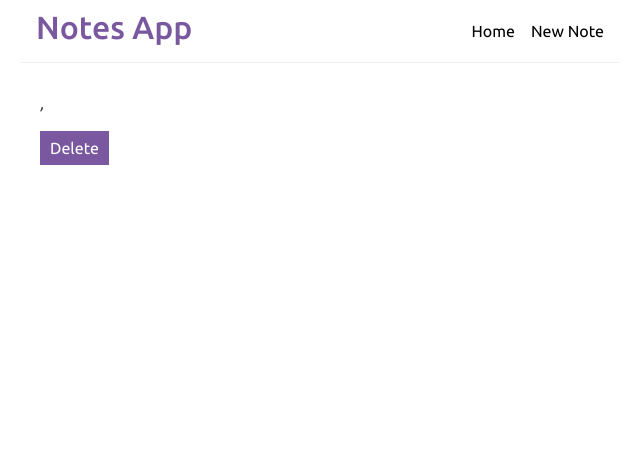
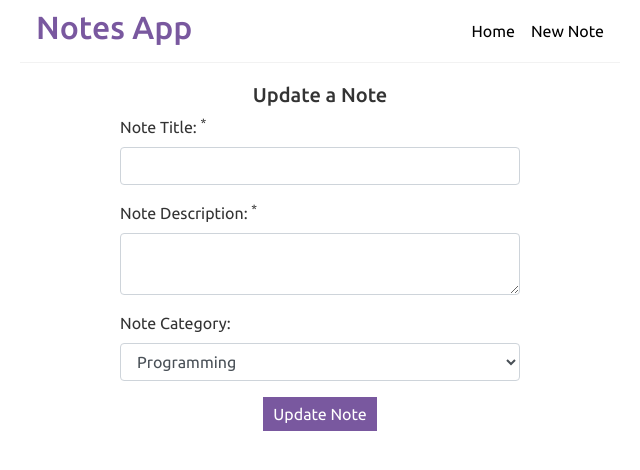
Before and after one commit to danrez2/NOTES-TAKING-APPLICATION-FRONTEND, a React (Create React App) app: page /notes/edit/1 in a window 1280 px wide. Shown: the top 470 px of the page, without its empty margins (320-960 px from the left). Built offline with nearby package versions, Linux system fonts and the light colour scheme; no server answers.

Commit message:
completed update feature

```diff
--- a/src/App.js
+++ b/src/App.js
@@ -17,6 +17,7 @@
        <Switch>
          <Route exact path="/" component={NotesList} />
          <Route path="/add" component={AddNote} />
+         <Route path="/notes/edit/:id" component={AddNote} />
          <Route path="/notes/:id" component={NoteDetails} />
          <Route path="*" component={NotFound} />
 
--- a/src/components/AddNote.js
+++ b/src/components/AddNote.js
@@ -1,5 +1,5 @@
-import { useState } from "react";
-import { useHistory } from "react-router";
+import { useEffect, useState } from "react";
+import { useHistory, useParams } from "react-router";
 import NotesService from "../services/NotesService";
 
 const AddNote = () => {
@@ -7,11 +7,25 @@
    const[body, setBody] = useState('');
    const[category, setCategory] = useState('programming');
    const history = useHistory();
+   const {id} = useParams();
 
 
    const saveNote = (e) => {
        e.preventDefault();
-       const note = {title, body, category};
+       const note = {title, body, category, id};
+       if(id){
+           //call the service update method
+           NotesService.update(note)
+              .then(response => {
+                console.log("Note updated successfuly", Response.data);
+                history.push("/");
+              })
+              .catch(error =>{
+                  console.log("Something went wrong", error);
+              })
+
+       }else {
+           //call the service create method
            NotesService.create(note)
            .then(Response => {
                console.log("Note added successfuly", Response.data);
@@ -22,8 +36,29 @@
            })
 
        }
+
+
+   }
+
+   useEffect(() => {
+       if(id){
+           NotesService.get(id)
+           .then(note => {
+               setTitle(note.data.title);
+               setBody(note.data.body);
+               setCategory(note.data.category);
+           })
+           .catch(error => {
+               console.log("Something went wrong", error);
+           })
+       }
+   }, []);
+
     return (
         <div className="create">
+          <div className="text-center">
+          <h5>{id ? "Update a Note" : "Add a New Note"}</h5>
+          </div>
             <form>
                 <div className="form-group">
                     <label htmlFor="title">Note Title: <sup>*</sup></label>
@@ -62,7 +97,7 @@
 
                 </div>
                 <div className="text-center">
-                    <button onClick={(e) => saveNote(e)}>Add note</button>
+                    <button onClick={(e) => saveNote(e)}>{id ? "Update Note": "Add Note"}</button>
                 </div>
 
 
--- a/src/components/NoteDetails.js
+++ b/src/components/NoteDetails.js
@@ -28,6 +28,10 @@
         })
 
     }
+
+    const handleEdit = () => {
+        history.push(`/notes/edit/${id}`);
+    }
     return (
         <div className="note-details main-content">
             <article>
@@ -38,7 +42,8 @@
                 </div>
                 <div className="mb-3">{currentNote.body}</div>
             </article>
-            <button onClick={handleDelete}>Delete</button>
+            <button onClick={handleEdit}>Edit</button>
+            <button onClick={handleDelete} className="ml-3">Delete</button>
 
         </div>
 
--- a/src/services/NotesService.js
+++ b/src/services/NotesService.js
@@ -18,4 +18,9 @@
     return httpClient.delete(`/notes/${id}`);
 }
 
-export default { getAll, create, get, remove };
+const update = data => {
+    return httpClient.put('/notes', data);
+
+}
+
+export default { getAll, create, get, remove, update };
```
Lines whose indentation alone changed are shown as unchanged.
